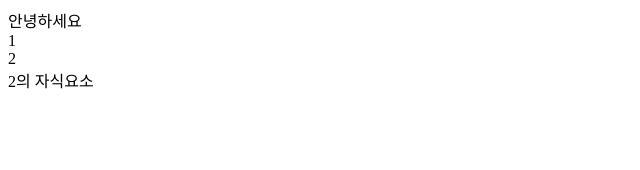
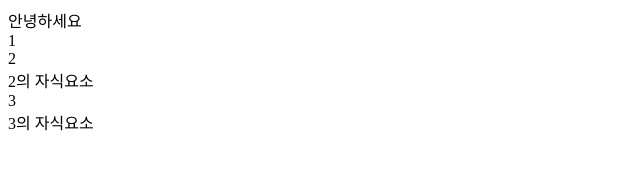
Before and after one commit to wowmalja/Bigdata, a plain HTML site: page 태그연습/index.html in a window 1280 px wide. Shown: the whole page, without its empty margins (0-640 px from the left). Drawn offline with Linux system fonts and the light colour scheme.

Commit message:
HTML 파일 생성

```diff
--- a/태그연습/index.html
+++ b/태그연습/index.html
@@ -11,6 +11,9 @@
     <div>2
       <div>2의 자식요소</div>
     </div>
+    <div>3
+      <div>3의 자식요소</div>
+    </div>
 
 </body>
 </html>
```
